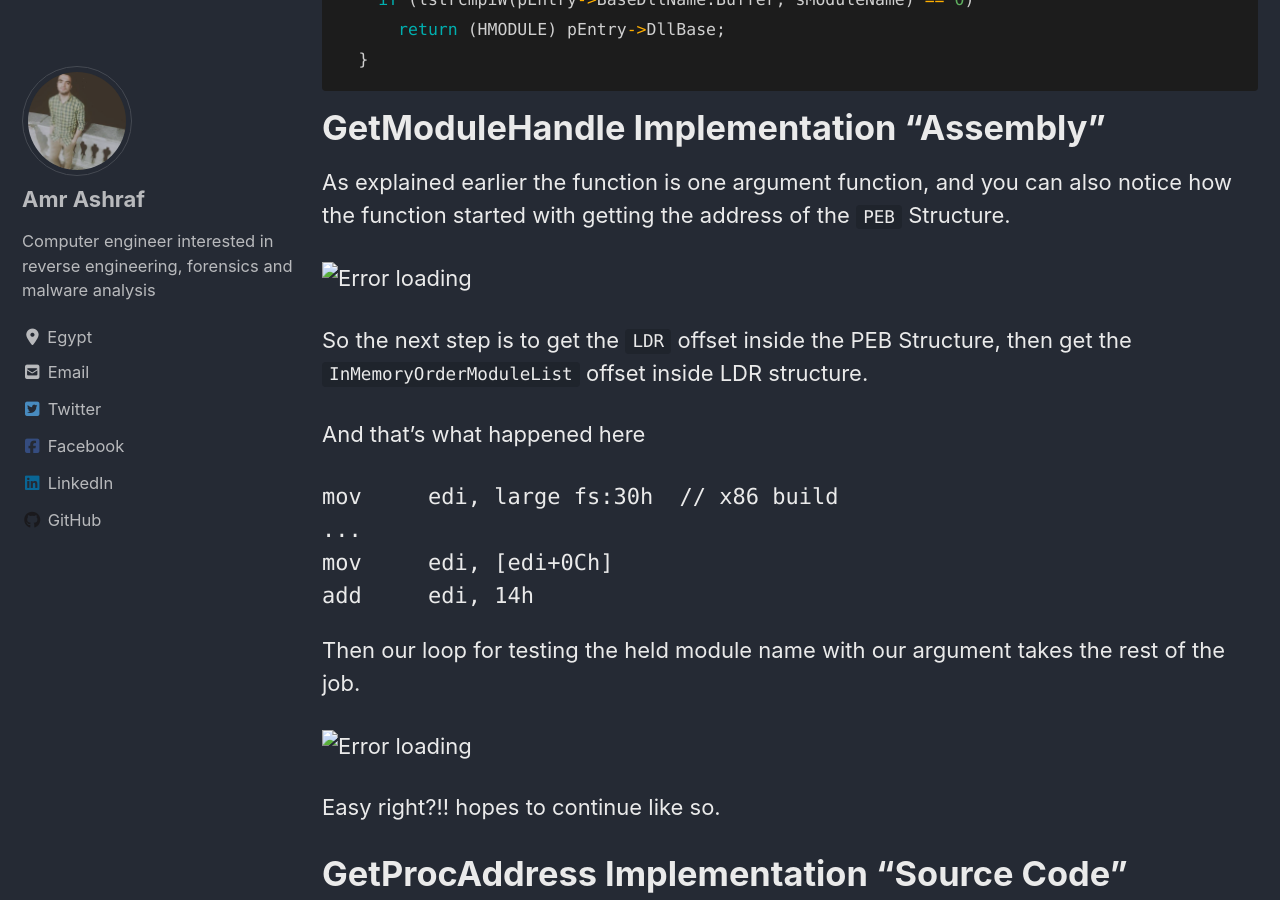
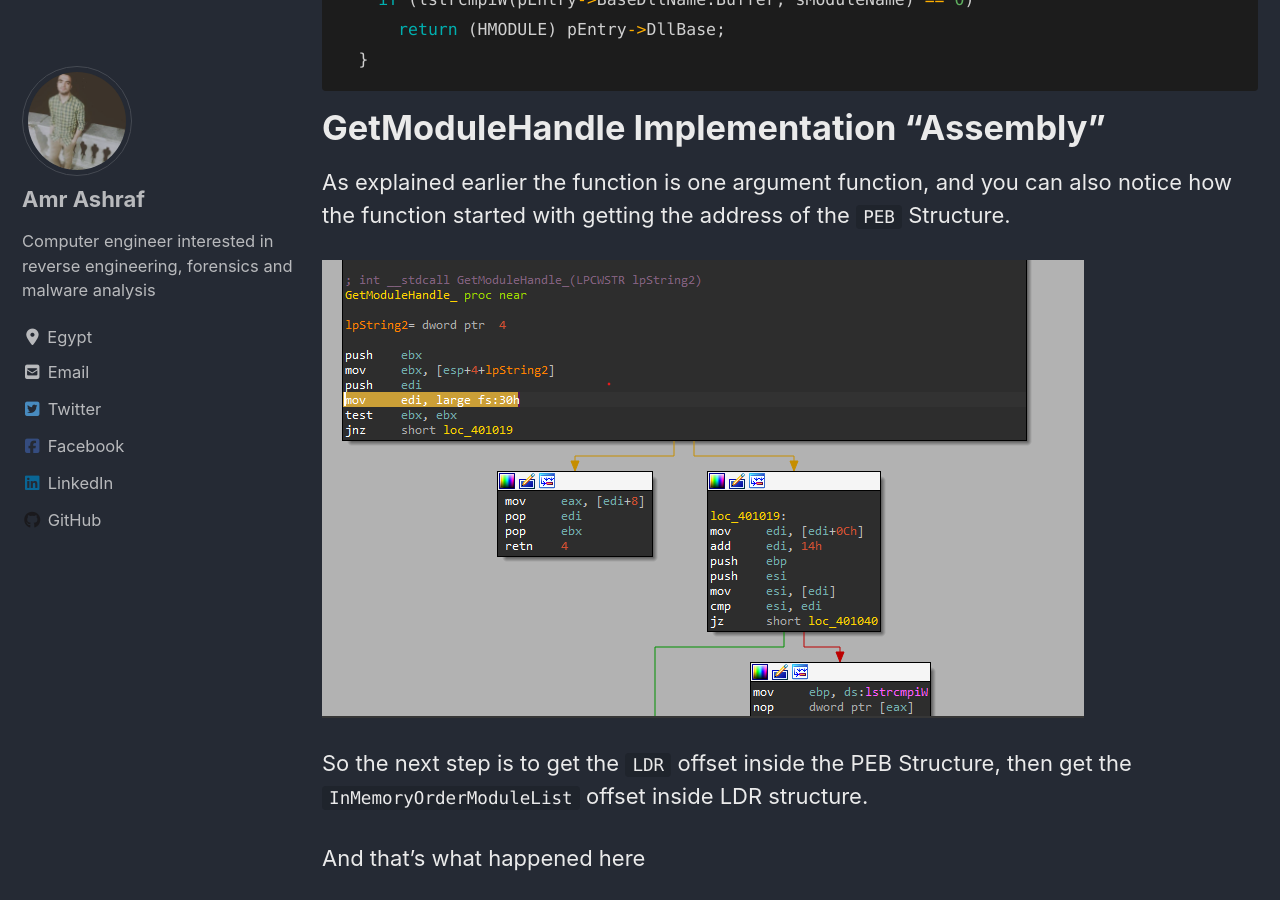
Before and after one commit to amr-git-dot/amr-git-dot.github.io, a Jekyll site: the page built from _posts/Malware-Analysis/2023-03-05-Advanced_Imports_Obfuscation.md, in a window 1280 px wide and 900 px high, scrolled down 4278 px. Built offline with Jekyll 4.4.1, drawn with Linux system fonts in a browser that asks for light colours; cached includes are drawn as plain includes; nearby versions of some CDN libraries.

Commit message:
Update 2023-03-05-Advanced_Imports_Obfuscation.md

```diff
--- a/_posts/Malware-Analysis/2023-03-05-Advanced_Imports_Obfuscation.md
+++ b/_posts/Malware-Analysis/2023-03-05-Advanced_Imports_Obfuscation.md
@@ -2,7 +2,7 @@
 title: "Advanced Imports Obfuscation"
 classes: wide
 header:
-  teaser: /assets/images/Malware_analysis/Advanced_Imports_Obfuscation/wall.png
+  teaser: /assets/images/Malware-analysis/Advanced_Imports_Obfuscation/wall.png
 ribbon: DodgerBlue
 description: "Dynamically resolving APIs just by parsing the PE Structures ..."
 categories:
@@ -140,7 +140,7 @@ for (LIST_ENTRY *  pListEntry  = pStartListEntry;
 
 As explained earlier the function is one argument function, and you can also notice how the function started with getting the address of the `PEB` Structure.
 
-![Error loading](/assets/images/Malware_analysis/Advanced_Imports_Obfuscation/module.png)
+![Error loading](/assets/images/Malware-analysis/Advanced_Imports_Obfuscation/module.png)
 
 So the next step is to get the `LDR` offset inside the PEB Structure, then get the
 `InMemoryOrderModuleList` offset inside LDR structure.
@@ -156,7 +156,7 @@ add     edi, 14h
 
 Then our loop for testing the held module name with our argument takes the rest of the job.
 
-![Error loading](/assets/images/Malware_analysis/Advanced_Imports_Obfuscation/module_test.png)
+![Error loading](/assets/images/Malware-analysis/Advanced_Imports_Obfuscation/module_test.png)
 
 Easy right?!! hopes to continue like so.
 
@@ -265,17 +265,17 @@ pProcAddr = hlpGetProcAddress(hLoadedLibrary, sNeededFunction);
 
 We can see `ebp` has the base address of the DLL and the offsets from that address is the addresses of the previously mentioned structures.
 
-![Error loading](/assets/images/Malware_analysis/Advanced_Imports_Obfuscation/headers.png)
+![Error loading](/assets/images/Malware-analysis/Advanced_Imports_Obfuscation/headers.png)
 
 After that, you will enter a loop that tries to find the needed function from the DLL's Export table.
 
 You can notice that by looking at the values of the registers during the loop.
 you will notice your argument(the function needed) is stored in a register(or maybe in the stack) and another register that keeps updating each round of the loop with different exported function from the table, and both of them is compared with each other.
 
-![Error loading](/assets/images/Malware_analysis/Advanced_Imports_Obfuscation/reg.png)
+![Error loading](/assets/images/Malware-analysis/Advanced_Imports_Obfuscation/reg.png)
 
 In the case of the function being out of the DLL, you will notice a string operation on the output which is previously mentioned to be in the format `library.function` to split both of them and recursively loads the library and gets the function address in the same way.
 
-![Error loading](/assets/images/Malware_analysis/Advanced_Imports_Obfuscation/out.png)
+![Error loading](/assets/images/Malware-analysis/Advanced_Imports_Obfuscation/out.png)
 
-![Error loading](/assets/images/Malware_analysis/Advanced_Imports_Obfuscation/load.png)
+![Error loading](/assets/images/Malware-analysis/Advanced_Imports_Obfuscation/load.png)
```
